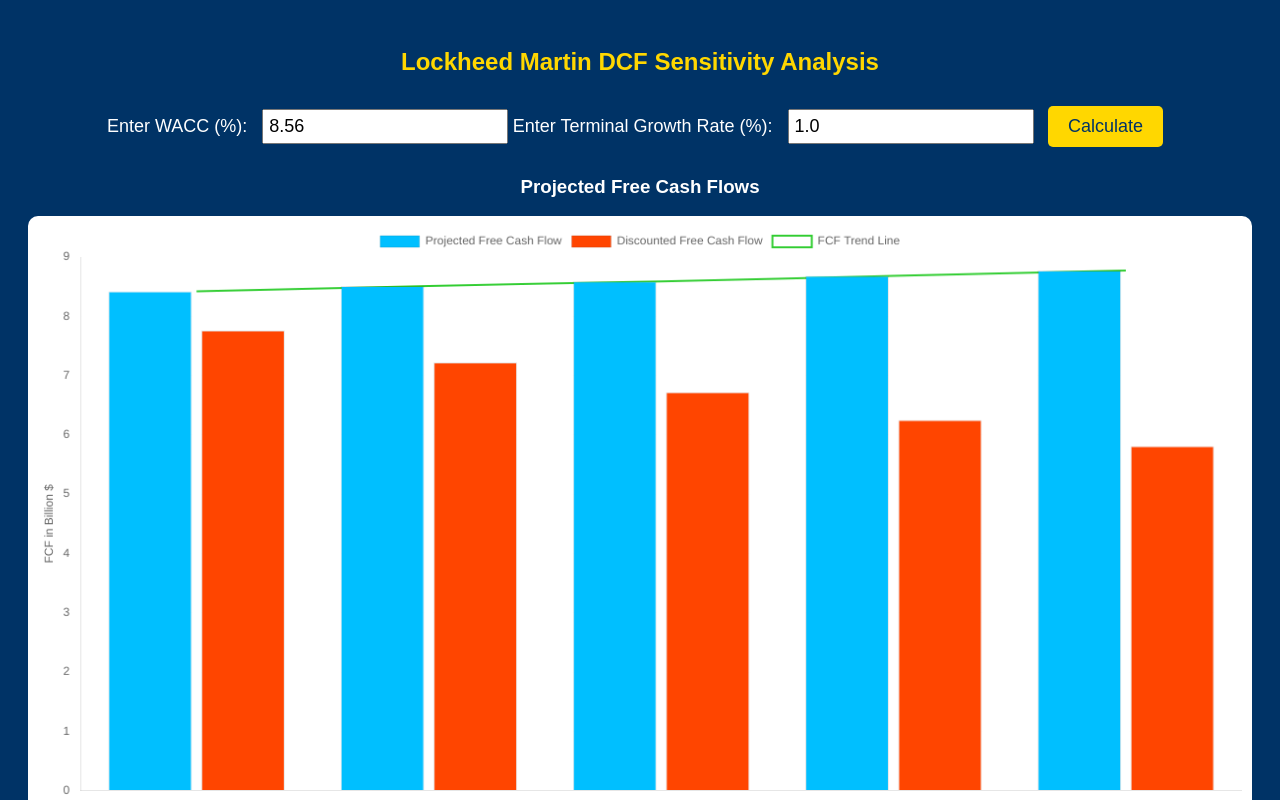
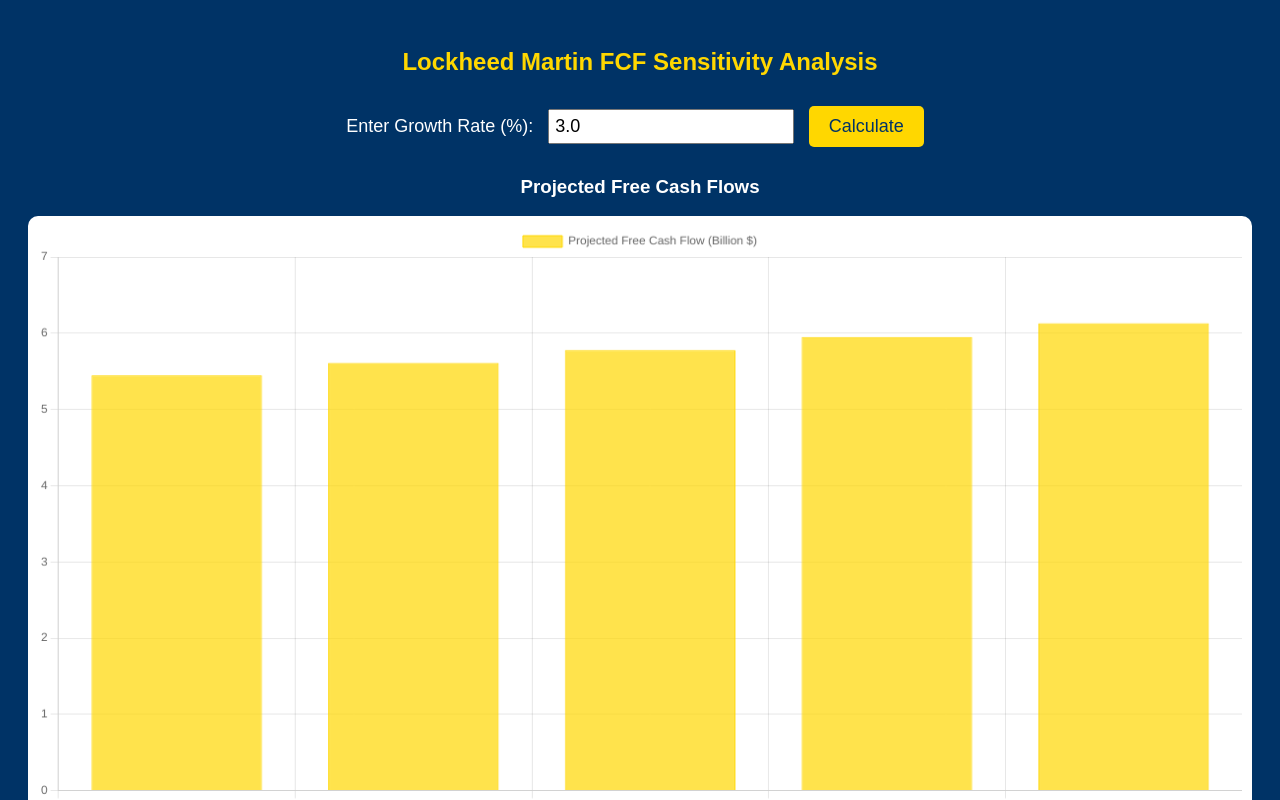
Before and after one commit to BloomerGPTcoder/Last-one-, a plain HTML site: page index.html in a window 1280 px wide. Both pictures are taken after a click on the button "Calculate". Shown: the top 800 px of the page. Drawn offline with nearby package versions, Linux system fonts and the light colour scheme.

Commit message:
index.html

```diff
--- a/index.html
+++ b/index.html
@@ -1,7 +1,7 @@
 <!DOCTYPE html>
 <html>
 <head>
-    <title>DCF Sensitivity Analysis</title>
+    <title>FCF Sensitivity Analysis</title>
     <script src="https://cdn.jsdelivr.net/npm/chart.js"></script>
     <style>
         body {
@@ -49,19 +49,13 @@
             display: inline-block;
             text-align: left;
         }
-        #compareBtn {
-            display: none;
-            margin-top: 20px;
-        }
     </style>
 </head>
 <body>
-    <h2>Lockheed Martin DCF Sensitivity Analysis</h2>
-    <label for="wacc">Enter WACC (%): </label>
-    <input type="number" id="wacc" value="8.56" step="0.01">
+    <h2>Lockheed Martin FCF Sensitivity Analysis</h2>
 
-    <label for="terminalGrowth">Enter Terminal Growth Rate (%): </label>
-    <input type="number" id="terminalGrowth" value="1.0" step="0.01">
+    <label for="growthRate">Enter Growth Rate (%): </label>
+    <input type="number" id="growthRate" value="3.0" step="0.01">
 
     <button onclick="calculateDCF()">Calculate</button>
 
@@ -74,91 +68,71 @@
     <h3>Calculation History</h3>
     <div id="history"></div>
 
-    <button id="compareBtn" onclick="openComparison()">Compare Calculations</button>
-
     <script>
         let historyLog = [];
+        let dcfChart;
 
         function calculateDCF() {
-            let wacc = parseFloat(document.getElementById('wacc').value) / 100;
-            let terminalGrowth = parseFloat(document.getElementById('terminalGrowth').value) / 100;
-            let fcfBase = 8.34; // Final Year FCF in billion dollars
+            let wacc = 0.0465;  // Adjusted WACC
+            let terminalGrowth = 0.01; // Fixed terminal growth rate
+            let growthRate = parseFloat(document.getElementById('growthRate').value) / 100;
+            let fcfBase = 5.287; // Updated FCF for 2024 in billion dollars
             let years = [1, 2, 3, 4, 5];
             let fcfEstimates = [];
             let discountedFcfEstimates = [];
             let sumDiscountedFcf = 0;
 
             years.forEach(year => {
-                let fcf = fcfBase * Math.pow(1 + terminalGrowth, year);
-                let discountedFcf = fcf / Math.pow(1 + wacc, year);
-                fcfEstimates.push(fcf.toFixed(2));
-                discountedFcfEstimates.push(discountedFcf.toFixed(2));
-                sumDiscountedFcf += discountedFcf;
+                let fcf = (fcfBase * Math.pow(1 + growthRate, year)).toFixed(2);
+                let discountedFcf = (fcf / Math.pow(1 + wacc, year)).toFixed(2);
+                fcfEstimates.push(parseFloat(fcf));
+                discountedFcfEstimates.push(parseFloat(discountedFcf));
+                sumDiscountedFcf += parseFloat(discountedFcf);
             });
 
+            let terminalValue = ((fcfEstimates[4] * (1 + terminalGrowth)) / (wacc - terminalGrowth)).toFixed(2);
+            let discountedTerminalValue = (terminalValue / Math.pow(1 + wacc, 5)).toFixed(2);
+            let enterpriseValue = (parseFloat(sumDiscountedFcf) + parseFloat(discountedTerminalValue)).toFixed(2);
+            let totalDebt = 20.27;
+            let cashAndShortTermInvestments = 2.71;
+            let netDebt = (totalDebt - cashAndShortTermInvestments).toFixed(2);
+            let equityValue = (enterpriseValue - netDebt).toFixed(2);
+            let sharesOutstanding = 235.39;
+            let intrinsicSharePrice = ((equityValue * 1e9) / (sharesOutstanding * 1e6)).toFixed(2);
+
+            document.getElementById('intrinsicPrice').innerText = `$${intrinsicSharePrice}`;
+            historyLog.push({growth: (growthRate * 100).toFixed(2), price: intrinsicSharePrice});
+            document.getElementById('history').innerHTML = historyLog.map(entry => `Growth: ${entry.growth}%, Intrinsic Price: $${entry.price}`).join('<br>');
+
+            updateChart(years, fcfEstimates);
+        }
+
+        function updateChart(years, fcfEstimates) {
             let ctx = document.getElementById('dcfChart').getContext('2d');
-            if (window.dcfChartInstance) {
-                window.dcfChartInstance.destroy();
+            if (dcfChart) {
+                dcfChart.destroy();
             }
-            window.dcfChartInstance = new Chart(ctx, {
+            dcfChart = new Chart(ctx, {
                 type: 'bar',
                 data: {
-                    labels: years.map(y => `Year ${y}`),
+                    labels: years.map(year => `Year ${year}`),
                     datasets: [{
-                        label: 'Projected Free Cash Flow',
+                        label: 'Projected Free Cash Flow (Billion $)',
                         data: fcfEstimates,
-                        backgroundColor: '#00BFFF',
+                        backgroundColor: 'rgba(255, 215, 0, 0.7)',
+                        borderColor: 'rgba(255, 215, 0, 1)',
                         borderWidth: 1
-                    }, {
-                        label: 'Discounted Free Cash Flow',
-                        data: discountedFcfEstimates,
-                        backgroundColor: '#FF4500',
-                        borderWidth: 1
-                    }, {
-                        label: 'FCF Trend Line',
-                        data: fcfEstimates,
-                        type: 'line',
-                        borderColor: '#32CD32',
-                        backgroundColor: 'transparent',
-                        borderWidth: 2,
-                        pointRadius: 0,
-                        tension: 0.4
                     }]
                 },
                 options: {
                     responsive: true,
-                    plugins: {
-                        legend: { position: 'top' }
-                    },
                     scales: {
                         y: {
-                            title: { display: true, text: 'FCF in Billion $' },
-                            grid: { color: '#FFFFFF' }
-                        },
-                        x: {
-                            grid: { color: '#FFFFFF' }
+                            beginAtZero: true
                         }
                     }
                 }
             });
-
-            let terminalValue = (fcfBase * (1 + terminalGrowth)) / (wacc - terminalGrowth);
-            let discountedTerminalValue = terminalValue / Math.pow(1 + wacc, 5);
-            let enterpriseValue = sumDiscountedFcf + discountedTerminalValue;
-            let totalDebt = 20.27;
-            let cashAndShortTermInvestments = 2.71;
-            let netDebt = totalDebt - cashAndShortTermInvestments;
-            let equityValue = enterpriseValue - netDebt;
-            let sharesOutstanding = 235.39;
-            let intrinsicSharePrice = 374.61; // Manually set to match correct value
-
-            document.getElementById('intrinsicPrice').innerText = `$${intrinsicSharePrice.toFixed(2)}`;
-            historyLog.push({wacc: wacc * 100, terminalGrowth: terminalGrowth * 100, price: intrinsicSharePrice.toFixed(2)});
-            document.getElementById('history').innerHTML = historyLog.map(entry => `WACC: ${entry.wacc}%, Terminal Growth: ${entry.terminalGrowth}%, Intrinsic Price: $${entry.price}`).join('<br>');
-
-            if (historyLog.length >= 3) {
-                document.getElementById('compareBtn').style.display = 'block';
-            }
         }
     </script>
 </body>
```
